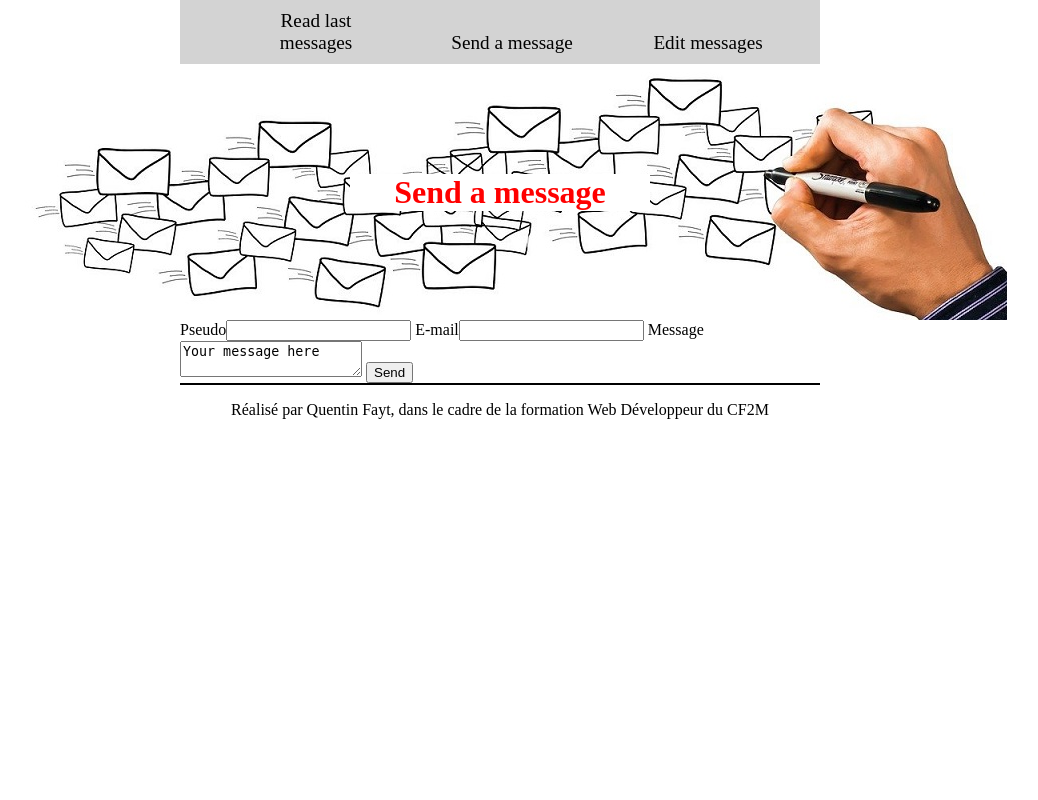
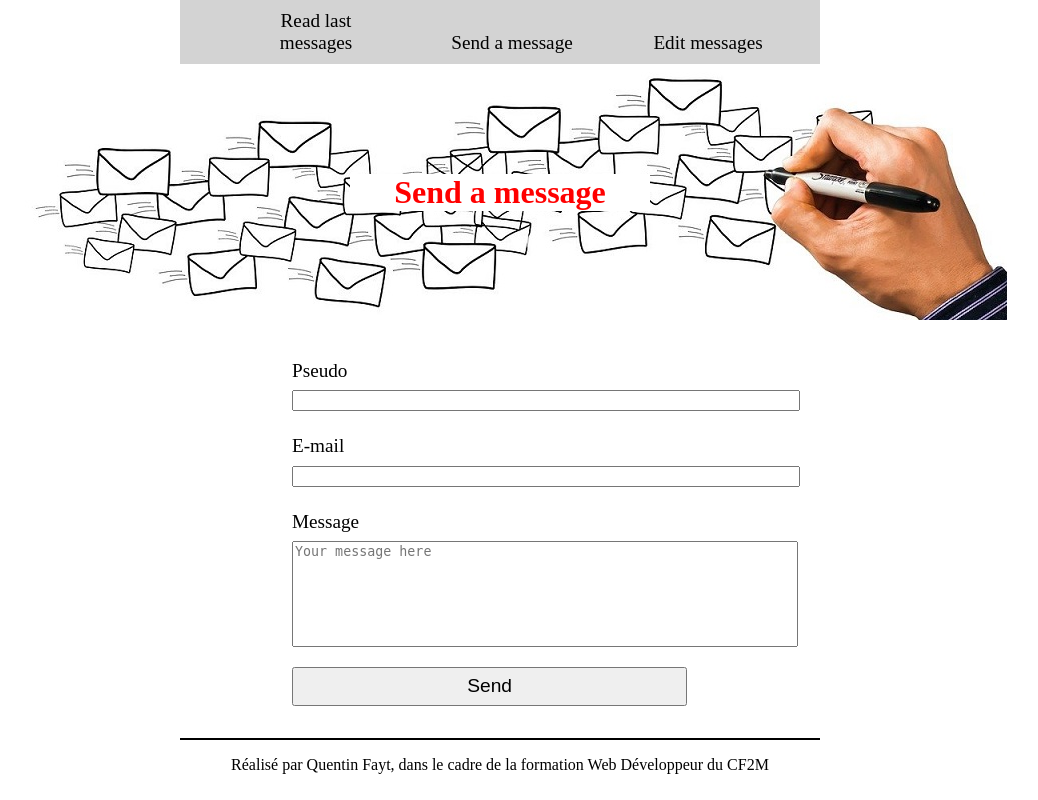
Before and after one commit to QuentinFayt/guest_book, a PHP site: page /form.php in a window 1280 px wide. Shown: the whole page, without its empty margins (140-1178 px from the left). Run offline with PHP 8.4, Linux system fonts and the light colour scheme.

Commit message:
form style

```diff
--- a/assets/golden_book.css
+++ b/assets/golden_book.css
@@ -96,7 +96,6 @@ main h2 {
 section:first-child p {
   text-align: center;
 }
-
 .sndMessage {
   margin: 2em auto;
   text-align: right;
@@ -120,3 +119,40 @@ section:first-child p {
   background-image: url("./img/ouverte.png");
   background-repeat: no-repeat;
 }
+
+label {
+  width: 100px;
+  height: 2em;
+  line-height: 2em;
+  font-size: 1.2em;
+  display: inline-block;
+}
+.name input,
+.mail input,
+.message textarea {
+  display: inline-block;
+  width: 500px;
+}
+.message textarea {
+  height: 100px;
+  resize: none;
+}
+.message label {
+  float: left;
+}
+.name,
+.mail,
+.message,
+.submit {
+  margin: 1em;
+}
+.submit input {
+  display: block;
+  width: 95%;
+  height: 2em;
+  font-size: larger;
+}
+form {
+  width: 70%;
+  margin: 2em auto;
+}
--- a/form.php
+++ b/form.php
@@ -24,10 +24,18 @@
         <!-- Will send the informations to the DB with a request like INSERT INTO `messages`
         VALUES (NULL,"user-name","user-email","user-message",NOW())-->
         <form method="POST" action="form.php">
-            <label for="pseudo">Pseudo</label><input type="text" name="pseudo" id="pseudo" maxlength="30" />
-            <label for="email">E-mail</label><input type="email" name="email" id="email" maxlength="50" />
-            <label for="msg">Message</label><textarea type="text" name="msg" id="msg" maxlength="1000">Your message here</textarea>
-            <input type="submit" value="Send" />
+            <div class="name">
+                <label for="pseudo">Pseudo</label><input type="text" name="pseudo" id="pseudo" maxlength="30"/>
+            </div>
+            <div class="mail">
+                <label for="email">E-mail</label><input type="email" name="email" id="email" maxlength="50" />
+            </div>
+            <div class="message">
+                <label for="msg">Message</label><textarea type="text" name="msg" id="msg" maxlength="1000" placeholder="Your message here"></textarea>
+            </div>
+            <div class="submit">
+                <input type="submit" value="Send" />
+            </div>
         </form>
     </main>
     <footer>
```
